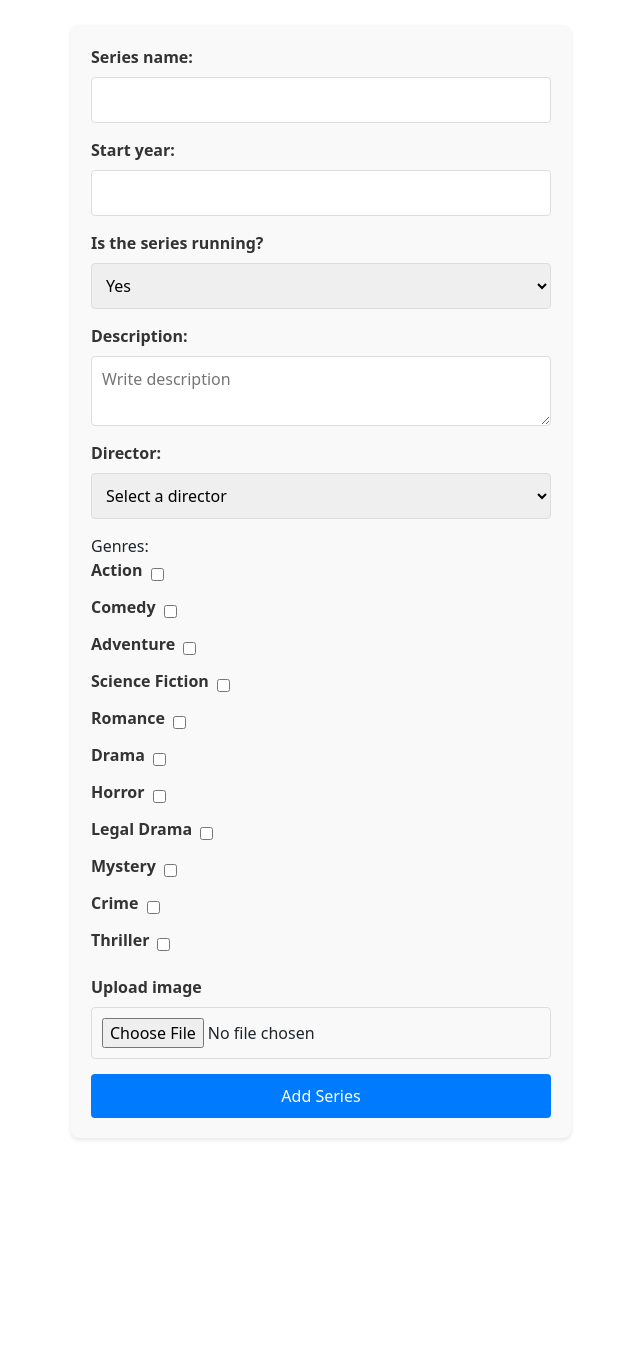
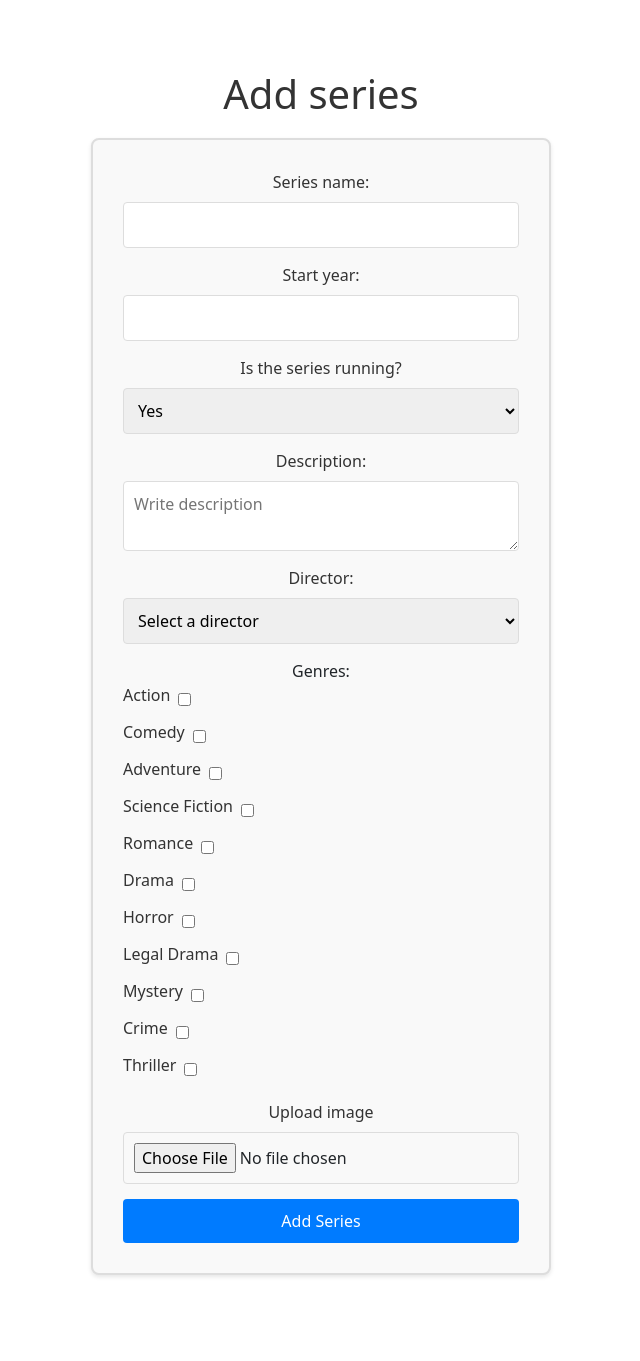
Before and after one commit to andrei-muri/tvseries-database, a PHP site: page /series.php in a window 1280 px wide. Shown: the part 55-1416 px from the top of the page, without its empty margins (319-959 px from the left). Before the commit the page ends 1195 px from the top, so only its background shows below. Run offline with PHP 8.4, Linux system fonts and the light colour scheme; data comes from the database, SQL or seed files in the repository.

Commit message:
Created a universal form stylesheet

```diff
--- a/character.php
+++ b/character.php
@@ -1,4 +1,5 @@
 <?php
+global $conn;
 include "header.php";
 include "config.php";
 require_once "db.php";
--- a/db.php
+++ b/db.php
@@ -5,7 +5,6 @@ $servername = "localhost";
 $username = "root";
 $password = "";
 $dbname = "tvseries2";
-
 $conn = new mysqli($servername, $username, $password, $dbname);
 
 if ($conn->connect_error) {
--- a/header.php
+++ b/header.php
@@ -18,6 +18,7 @@ if (isset($_SESSION["user_id"])) {
     <link rel="stylesheet" href="login.css">
     <link rel="stylesheet" href="series_details.css">
     <link rel="stylesheet" href="your_reviews.css">
+    <link rel="stylesheet" href="styles/forms.css">
 </head>
 
 <div class="header">
--- a/login.php
+++ b/login.php
@@ -3,9 +3,9 @@ include "config.php";
 include "header.php";
 ?>
 
-<div class="login-container">
-    <h1 class="login-title">Login</h1>
-    <form class="login-form" action="check_user.php" method="POST">
+<div class="form-container">
+    <h1 class="form-title">Login</h1>
+    <form class="form-design" action="check_user.php" method="POST">
         <label for="username">User Name:</label>
         <input type="text" id="username" name="username" required>
         <br><br>
--- a/series.css
+++ /dev/null
@@ -1,81 +0,0 @@
-.form-series {
-    max-width: 500px;
-    margin: 25px auto;
-    padding: 20px;
-    background: #f9f9f9;
-    border-radius: 8px;
-    box-shadow: 0 2px 4px rgba(0, 0, 0, 0.1);
-
-}
-
-.form-series label {
-    display: block;
-    margin-bottom: 8px;
-    color: #333;
-    font-weight: bold;
-}
-
-.form-series input[type="text"],
-.form-series input[type="number"],
-.form-series input[type="file"],
-.form-series select,
-.form-series textarea {
-    width: 100%;
-    padding: 10px;
-    margin-bottom: 15px;
-    border: 1px solid #ddd;
-    border-radius: 4px;
-    box-sizing: border-box;
-}
-
-.form-series input[type="text"]:focus,
-.form-series input[type="number"]:focus,
-.form-series input[type="file"]:focus,
-.form-series select:focus,
-.form-series textarea:focus {
-    border-color: #007bff;
-    outline: none;
-}
-
-.form-series input[type="checkbox"] {
-    margin-right: 5px;
-}
-
-.form-series button {
-    width: 100%;
-    padding: 10px;
-    background-color: #007bff;
-    color: white;
-    border: none;
-    border-radius: 4px;
-    cursor: pointer;
-}
-
-.form-series button:hover {
-    background-color: #0056b3;
-}
-
-.message-box {
-    color: red;
-    margin-bottom: 15px;
-    padding: 10px;
-    border-radius: 4px;
-    background-color: #ffecec;
-    border: 1px solid #d6bcbc;
-}
-
-
-.genres-container-add {
-    margin-bottom: 15px;
-}
-
-.genre-checkbox {
-    display: flex;
-    gap: 8px;
-    align-items: center;
-    margin-bottom: 5px;
-}
-
-.genre-checkbox input[type="checkbox"] {
-    margin-right: 5px;
-}
--- a/series.php
+++ b/series.php
@@ -1,4 +1,5 @@
 <?php
+global $conn;
 include "header.php";
 include "db.php";
 // Fetch directors and genres
@@ -9,9 +10,9 @@ $genresResult = $conn->query($genresQuery);
 $conn->close();
 ?>
 
-<link rel="stylesheet" href="series.css">
-
-<form class="form-series" action="add_series.php" method="POST" enctype="multipart/form-data">
+<div class="form-container" style="max-width: 500px">
+    <h1 class="form-title">Add series</h1>
+    <form class="form-design" action="add_series.php" method="POST" enctype="multipart/form-data">
         <!-- Series Name -->
         <label for="series_name">Series name:</label>
         <input type="text" id="series_name" name="series_name" required>
@@ -42,12 +43,13 @@ $conn->close();
             <?php endwhile; ?>
         </select>
         <!-- Genres -->
-    <div class="genres-container-add">
+        <div class="form-list-container">
             <div>Genres:</div>
             <?php while ($genre = $genresResult->fetch_assoc()): ?>
-            <div class="genre-checkbox">
+                <div class="form-list">
                     <label for="genre<?php echo $genre['genre_id']; ?>"><?php echo htmlspecialchars($genre['genre_name']); ?></label>
-                <input type="checkbox" id="genre<?php echo $genre['genre_id']; ?>" name="genre<?php echo $genre['genre_id']; ?>" value="<?php echo $genre['genre_id']; ?>">
+                    <input type="checkbox" id="genre<?php echo $genre['genre_id']; ?>"
+                           name="genre<?php echo $genre['genre_id']; ?>" value="<?php echo $genre['genre_id']; ?>">
                 </div>
             <?php endwhile; ?>
         </div>
@@ -56,26 +58,27 @@ $conn->close();
         <input type="file" id="my_image" name="my_image">
         <!-- Error Messages -->
         <?php if (isset($_SESSION["yearError"])): ?>
-        <div class="message-box"><?php echo $_SESSION["yearError"]; ?></div>
+            <div class="message-box error"><?php echo $_SESSION["yearError"]; ?></div>
             <?php unset($_SESSION["yearError"]); ?>
         <?php endif; ?>
         <?php if (isset($_SESSION["nameError"])): ?>
-        <div class="message-box"><?php echo $_SESSION["nameError"]; ?></div>
+            <div class="message-box error"><?php echo $_SESSION["nameError"]; ?></div>
             <?php unset($_SESSION["nameError"]); ?>
         <?php endif; ?>
         <?php if (isset($_GET["error"])): ?>
-        <div class="message-box"><?php echo $_GET["error"]; ?></div>
+            <div class="message-box error"><?php echo $_GET["error"]; ?></div>
             <?php unset($_GET["error"]); ?>
         <?php endif; ?>
         <!-- Submit Button -->
         <button type="submit">Add Series</button>
 
     </form>
+</div>
 <script>
     function toggleEndYearVisibility() {
-        var isRunning = document.getElementById('isRunning').value;
-        var endYearContainer = document.getElementById('endYearContainer');
-        if (isRunning == "0") { // "No" is selected
+        const isRunning = document.getElementById('isRunning').value;
+        const endYearContainer = document.getElementById('endYearContainer');
+        if (isRunning === "0") { // "No" is selected
             endYearContainer.style.display = 'block';
         } else {
             endYearContainer.style.display = 'none';
--- /dev/null
+++ b/styles/forms.css
@@ -0,0 +1,103 @@
+.form-container {
+    width: 100%;
+    max-width: 400px;
+    margin: 50px auto;
+    padding: 20px;
+    text-align: center;
+}
+
+.form-title {
+    margin-bottom: 20px;
+    color: #333;
+}
+
+.form-design {
+    background: #f9f9f9;
+    border-radius: 8px;
+    box-shadow: 0 2px 4px rgba(0, 0, 0, 0.1);
+    padding: 30px;
+    border: 2px solid #DDDDDD;
+}
+
+.form-design label {
+    display: block;
+    margin-bottom: 8px;
+    color: #333;
+    /*font-weight: bold;*/
+}
+
+.form-design input[type="text"],
+.form-design input[type="number"],
+.form-design input[type="file"],
+.form-design input[type="password"],
+.form-design select,
+.form-design textarea {
+    width: 100%;
+    padding: 10px;
+    margin-bottom: 15px;
+    border: 1px solid #ddd;
+    border-radius: 4px;
+    box-sizing: border-box;
+}
+
+.form-design input[type="text"]:focus,
+.form-design input[type="number"]:focus,
+.form-design input[type="file"]:focus,
+.form-design input[type="password"]:focus,
+.form-design select:focus,
+.form-design textarea:focus {
+    border-color: #007bff;
+    outline: none;
+}
+
+.form-list-container {
+    margin-bottom: 15px;
+}
+
+.form-list {
+    display: flex;
+    gap: 8px;
+    align-items: center;
+    margin-bottom: 5px;
+}
+
+.form-design input[type="checkbox"] {
+    margin-right: 5px;
+}
+
+.form-design button {
+    padding: 10px;
+    border: none;
+    border-radius: 4px;
+    cursor: pointer;
+    background-color: #007bff;
+    color: white;
+    width: 100%;
+    transition: background-color 0.2s;
+}
+
+.form-design button:hover {
+    background-color: #0056b3;
+}
+
+.message-box {
+    color: red;
+    margin-bottom: 15px;
+    padding: 10px;
+    border-radius: 4px;
+    background-color: #ffecec;
+    border: 1px solid #d6bcbc;
+    text-align: center;
+}
+
+.message-box.error {
+    background-color: #ffecec;
+    border: 1px solid #d6bcbc;
+    color: #d60000;
+}
+
+.message-box.success {
+    background-color: #eaffea;
+    border: 1px solid #b9dcb9;
+    color: #008000;
+}
```
Also changed, not shown: actor.css (deleted, +0 -39 lines), actor.php (+9 -8 lines), change_password_form.php (+4 -3 lines), director.css (deleted, +0 -39 lines), director.php (+9 -6 lines), login.css (deleted, +0 -80 lines), sign_up.css (deleted, +0 -71 lines), sign_up.php (+5 -5 lines). Lines whose indentation alone changed are shown as unchanged.
